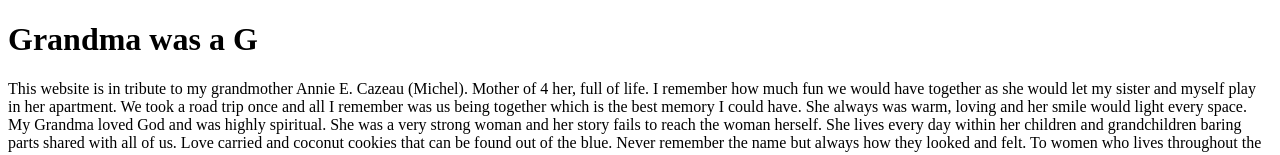
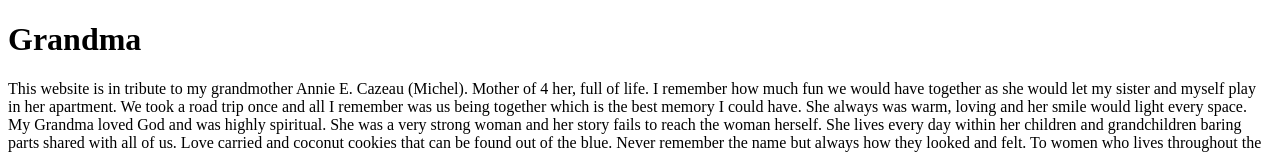
Before and after one commit to v-cazeau/tribute, a website: page index.html in a window 1280 px wide. Shown: the top 155 px of the page. Drawn offline with Linux system fonts and the light colour scheme.

Commit message:
UPDATED title

```diff
--- a/index.html
+++ b/index.html
@@ -8,7 +8,7 @@
 </head>
 <body>
     <div class="main-container">
-        <h1>Grandma was a G</h1>
+        <h1>Grandma</h1>
     </div>
         <p>This website is in tribute to my grandmother Annie E. Cazeau (Michel). Mother of 4 her, full of life. I remember how much fun we would have together as she would let my sister and myself play in her apartment. We took a road trip once and all I remember was us being together which is the best memory I could have. She always was warm, loving and her smile would light every space.
 
```
